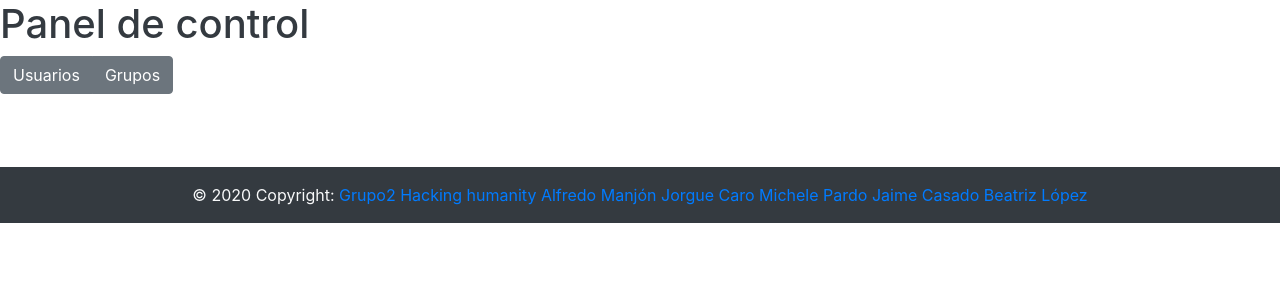
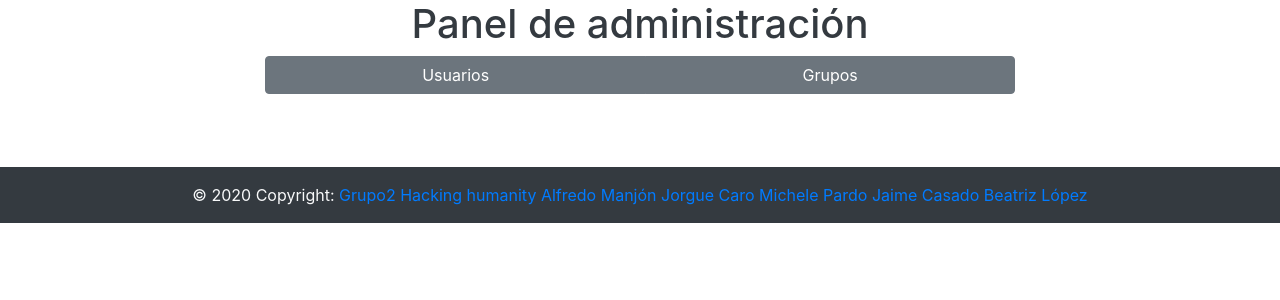
Before and after one commit to michelep2000/Hackathon_ELA, a PHP site: page /panelControl.php in a window 1280 px wide. Shown: the top 300 px of the page. Run offline with PHP 8.4, Linux system fonts and the light colour scheme; some libraries are stand-ins or nearby versions.

```diff
--- a/arriba.php
+++ b/arriba.php
@@ -10,8 +10,9 @@ function inicioPag($title, $style){
 
     <!-- Bootstrap CSS -->
     <link rel='stylesheet' href='https://stackpath.bootstrapcdn.com/bootstrap/4.1.3/css/bootstrap.min.css' integrity='sha384-MCw98/SFnGE8fJT3GXwEOngsV7Zt27NXFoaoApmYm81iuXoPkFOJwJ8ERdknLPMO' crossorigin='anonymous'>
+    <link rel='stylesheet' href='css/tablaUsr.css'>
     <link rel='stylesheet' href='https://cdnjs.cloudflare.com/ajax/libs/font-awesome/4.7.0/css/font-awesome.min.css'>
-    <link rel=StyleSheet href='css/styles.css' type='text/css' media=screen>
+    <link rel=StyleSheet href='styles.css' type='text/css' media=screen>
     <link rel='stylesheet' href='https://cdnjs.cloudflare.com/ajax/libs/font-awesome/4.7.0/css/font-awesome.min.css'>
     <link rel='stylesheet' href='https://stackpath.bootstrapcdn.com/bootstrap/4.2.1/css/bootstrap.min.css'
         integrity='sha384-GJzZqFGwb1QTTN6wy59ffF1BuGJpLSa9DkKMp0DgiMDm4iYMj70gZWKYbI706tWS' crossorigin='anonymous'>
--- a/css/tablaUsr.css
+++ b/css/tablaUsr.css
@@ -7,7 +7,23 @@
 }
 
 #pelo{
-    border: solid red 2px;
     display: flex;
     justify-content: center;
 }
+
+#titulo{
+    display: flex;
+    justify-content: center;
+}
+
+#titulo2{
+    width: 60%;
+    display: flex;
+    justify-content: center;
+
+}
+
+#e{
+    display: flex;
+    justify-content: center;
+}
--- a/panelControl.php
+++ b/panelControl.php
@@ -4,14 +4,16 @@ inicioPag("Inicio", "tablaUsr.css");
 include "./navBar.php";
 ?>
 
-<div>
-    <h1>Panel de control</h1>
+<div id="titulo">
+    <h1>Panel de administración</h1>
 </div>
-
-<div class="btn-group" role="group" aria-label="Basic example">
+<div class="col-12" id="e">
+<div class="btn-group" id= "titulo2" role="group" aria-label="Basic example">
     <button type="button" class="btn btn-secondary" onclick="myFunction('usuario')">Usuarios</button>
     <button type="button" class="btn btn-secondary" onclick="myFunction('grupo ')">Grupos</button>
 </div>
+</div>
+
 <div class="col-12" id="pelo">
     <table>
     <tbody id='tablaEntradas'>
```
